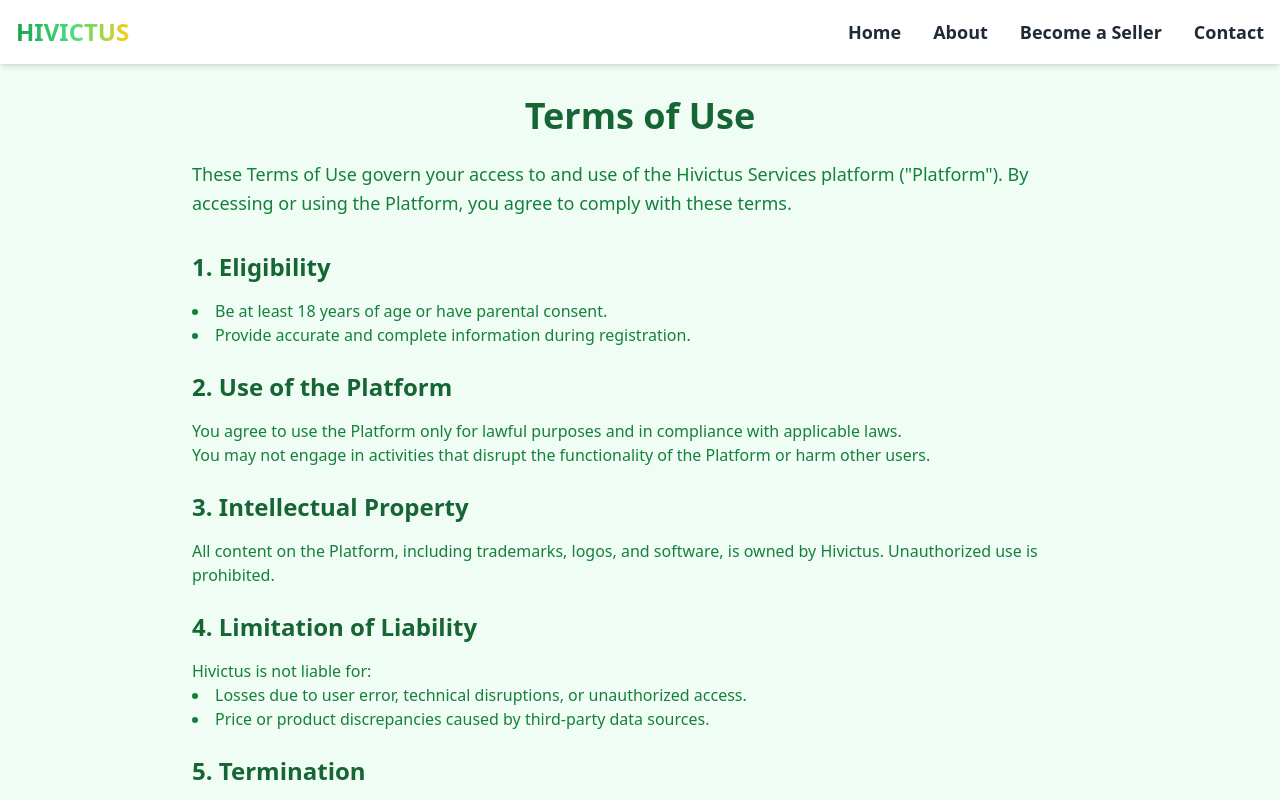
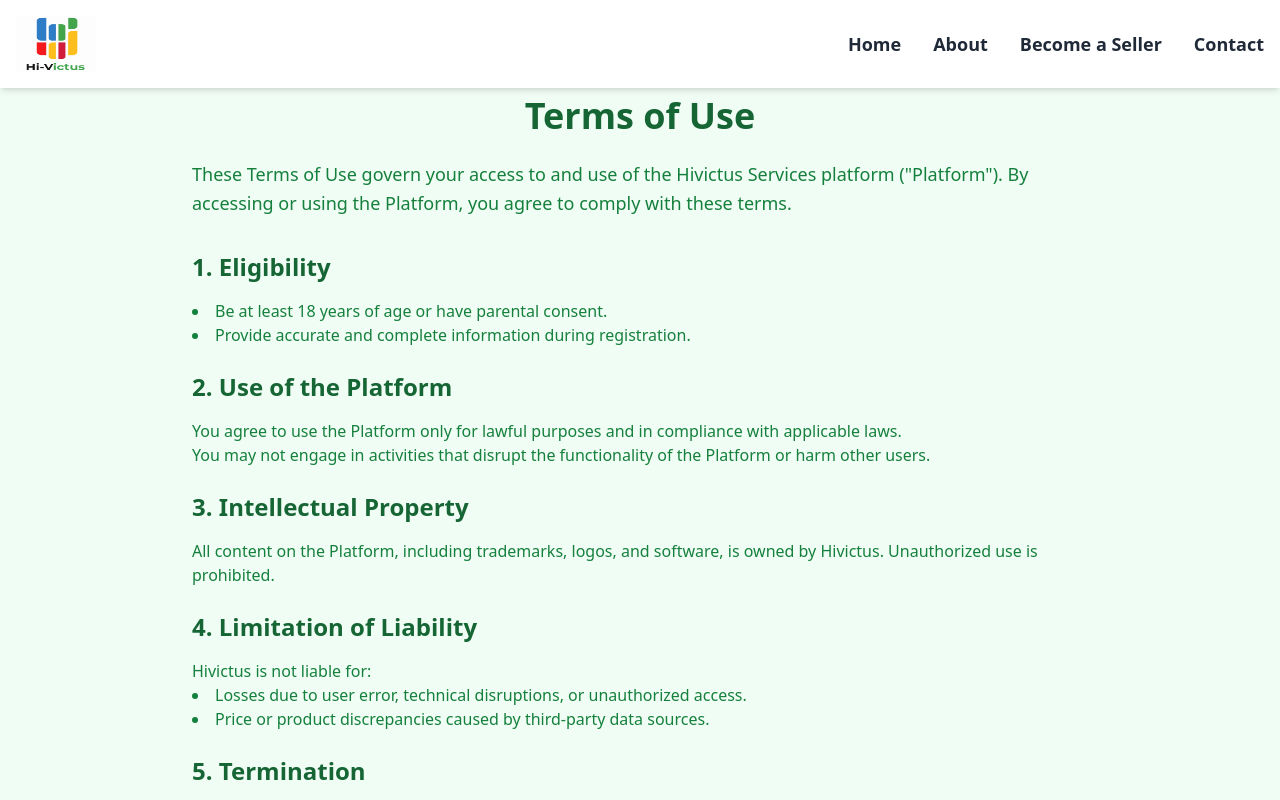
Before and after one commit to nehasekhs/Agriculture, a React (Vite) app: page /terms-of-use in a window 1280 px wide. Shown: the top 800 px of the page. Built offline with nearby package versions, Linux system fonts and the light colour scheme.

Commit message:
Updated navbar, footer, and core values components

```diff
--- a/src/components/Navbar.tsx
+++ b/src/components/Navbar.tsx
@@ -42,14 +42,15 @@ export default function Navbar() {
     <div className="max-w-7xl mx-auto flex justify-between items-center">
       {/* Logo */}
 
-        <div>
-<h1 className="text-2xl font-bold">
-  <span className="bg-gradient-to-r from-green-600 via-green-400 to-yellow-400 bg-clip-text text-transparent">
-    HIVICTUS
-  </span>
-</h1>
 
-</div>
+{/* Logo on the left */}
+    <div className="flex-shrink-0">
+      <img
+        src="/bg/WOS.png"
+        alt="Logo"
+        className="h-14 w-20"
+      />
+    </div>
 
 
       {/* Desktop Menu */}
--- a/src/pages/Corevalues.tsx
+++ b/src/pages/Corevalues.tsx
@@ -14,7 +14,7 @@ const Corevalues = () => {
       <div className="py-10 px-4 md:px-8 mb-28 w-full">
         {/* Section Heading */}
         <h2 className="text-3xl md:text-4xl font-bold text-center text-white">
-          Why Hivictus Section
+          Why Hivictus
         </h2>
 
         {/* Flex Container for Text and Cards */}
```
Also changed, not shown: src/components/Footer.tsx (+5 -5 lines), public/bg/WOS.png (added).
